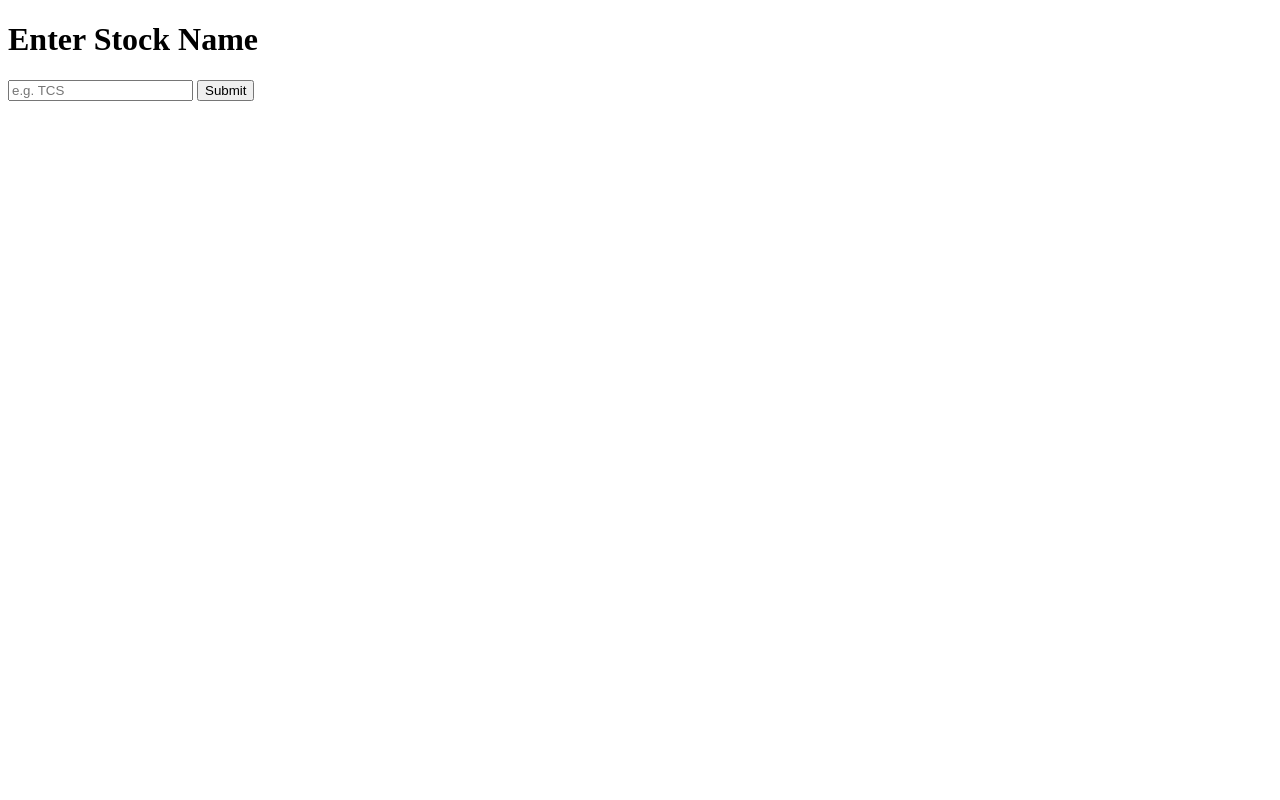
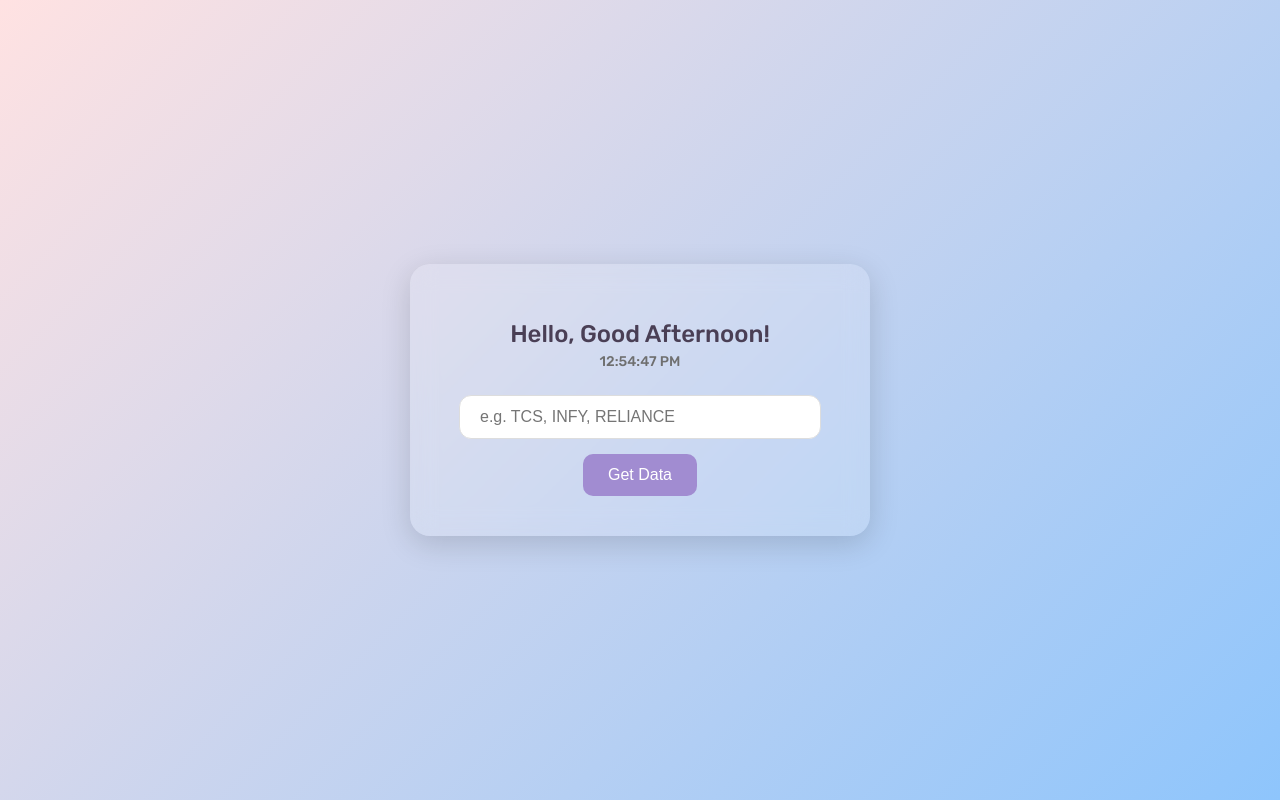
Before and after one commit to adityakat16/Dashboard, a Flask app: page / in a window 1280 px wide. Run offline with Flask 3, Linux system fonts and the light colour scheme.

Commit message:
Update index.html

```diff
--- a/templates/index.html
+++ b/templates/index.html
@@ -1,22 +1,129 @@
 <!DOCTYPE html>
-<html>
+<html lang="en">
 <head>
-    <title>Stock Dashboard</title>
+    <meta charset="UTF-8">
+    <title>Stock Info Dashboard</title>
+    <link href="https://fonts.googleapis.com/css2?family=Rubik:wght@300;500&display=swap" rel="stylesheet">
+    <style>
+        body {
+            margin: 0;
+            padding: 0;
+            font-family: 'Rubik', sans-serif;
+            background: linear-gradient(135deg, #ffe2e2, #8ec5fc);
+            height: 100vh;
+            display: flex;
+            align-items: center;
+            justify-content: center;
+        }
+
+        .container {
+            background: rgba(255, 255, 255, 0.15);
+            border-radius: 20px;
+            box-shadow: 0 8px 30px rgba(0, 0, 0, 0.15);
+            backdrop-filter: blur(12px);
+            padding: 40px 30px;
+            width: 90%;
+            max-width: 400px;
+            text-align: center;
+        }
+
+        h1 {
+            font-weight: 500;
+            color: #4a3f55;
+            font-size: 24px;
+            margin-bottom: 5px;
+        }
+
+        .timestamp {
+            font-size: 14px;
+            color: #6f6f6f;
+            margin-bottom: 25px;
+        }
+
+        form input[type="text"] {
+            padding: 12px 20px;
+            width: 80%;
+            border: 1px solid #ddd;
+            border-radius: 12px;
+            font-size: 16px;
+            outline: none;
+            margin-bottom: 15px;
+            background-color: #fff;
+            color: #333;
+            transition: border-color 0.3s ease;
+        }
+
+        form input[type="text"]:focus {
+            border-color: #8f94fb;
+        }
+
+        form button {
+            background-color: #a18cd1;
+            color: white;
+            border: none;
+            padding: 12px 25px;
+            font-size: 16px;
+            border-radius: 10px;
+            cursor: pointer;
+            transition: background-color 0.3s ease;
+        }
+
+        form button:hover {
+            background-color: #8f94fb;
+        }
+
+        .result {
+            margin-top: 25px;
+            font-size: 15px;
+            background: #ffffffde;
+            padding: 15px;
+            border-radius: 12px;
+            text-align: left;
+            max-height: 300px;
+            overflow-y: auto;
+            box-shadow: inset 0 0 5px rgba(0,0,0,0.05);
+            color: #3b3b3b;
+        }
+    </style>
 </head>
 <body>
-    <h1>Enter Stock Name</h1>
-    <form method="POST">
-        <input type="text" name="stock" placeholder="e.g. TCS" required>
-        <button type="submit">Submit</button>
-    </form>
+    <div class="container">
+        <h1 id="greeting">Hello!</h1>
+        <div class="timestamp" id="timestamp">--:-- --</div>
 
-    {% if data %}
-        <h2>Results:</h2>
-        <ul>
-        {% for key, value in data.items() %}
-            <li><strong>{{ key }}:</strong> {{ value }}</li>
-        {% endfor %}
-        </ul>
-    {% endif %}
+        <form method="POST">
+            <input type="text" name="stock" placeholder="e.g. TCS, INFY, RELIANCE" required />
+            <br>
+            <button type="submit">Get Data</button>
+        </form>
+
+        {% if data %}
+            <div class="result">
+                <pre>{{ data }}</pre>
+            </div>
+        {% endif %}
+    </div>
+
+    <script>
+        const now = new Date();
+        const hours = now.getHours();
+        const timestampElem = document.getElementById("timestamp");
+        const greetingElem = document.getElementById("greeting");
+
+        let greeting = "Hello!";
+        if (hours < 12) {
+            greeting = "Good Morning!";
+        } else if (hours < 17) {
+            greeting = "Good Afternoon!";
+        } else {
+            greeting = "Good Evening!";
+        }
+
+        greetingElem.textContent = `Hello, ${greeting}`;
+
+        const options = { hour: '2-digit', minute: '2-digit', second: '2-digit' };
+        const formattedTime = now.toLocaleTimeString(undefined, options);
+        timestampElem.textContent = formattedTime;
+    </script>
 </body>
 </html>
```
